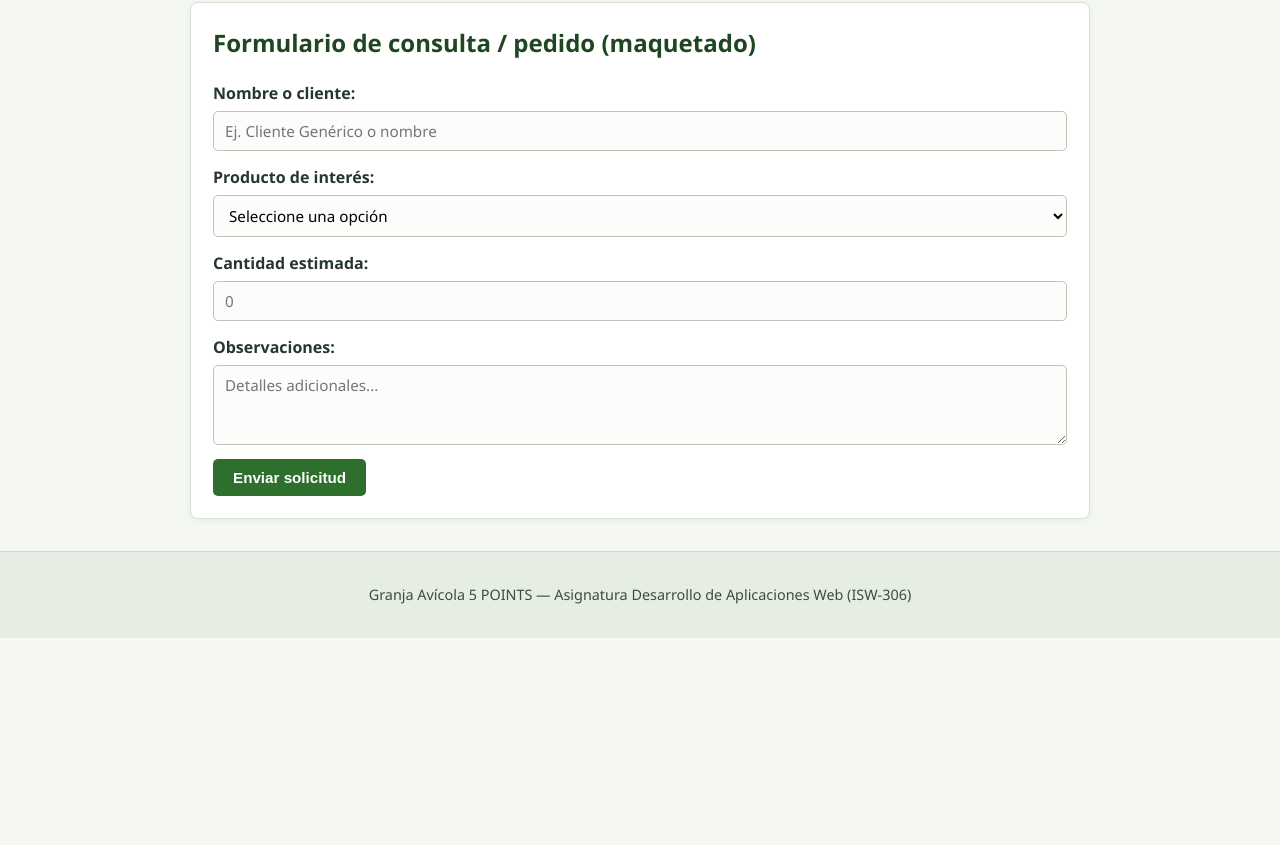
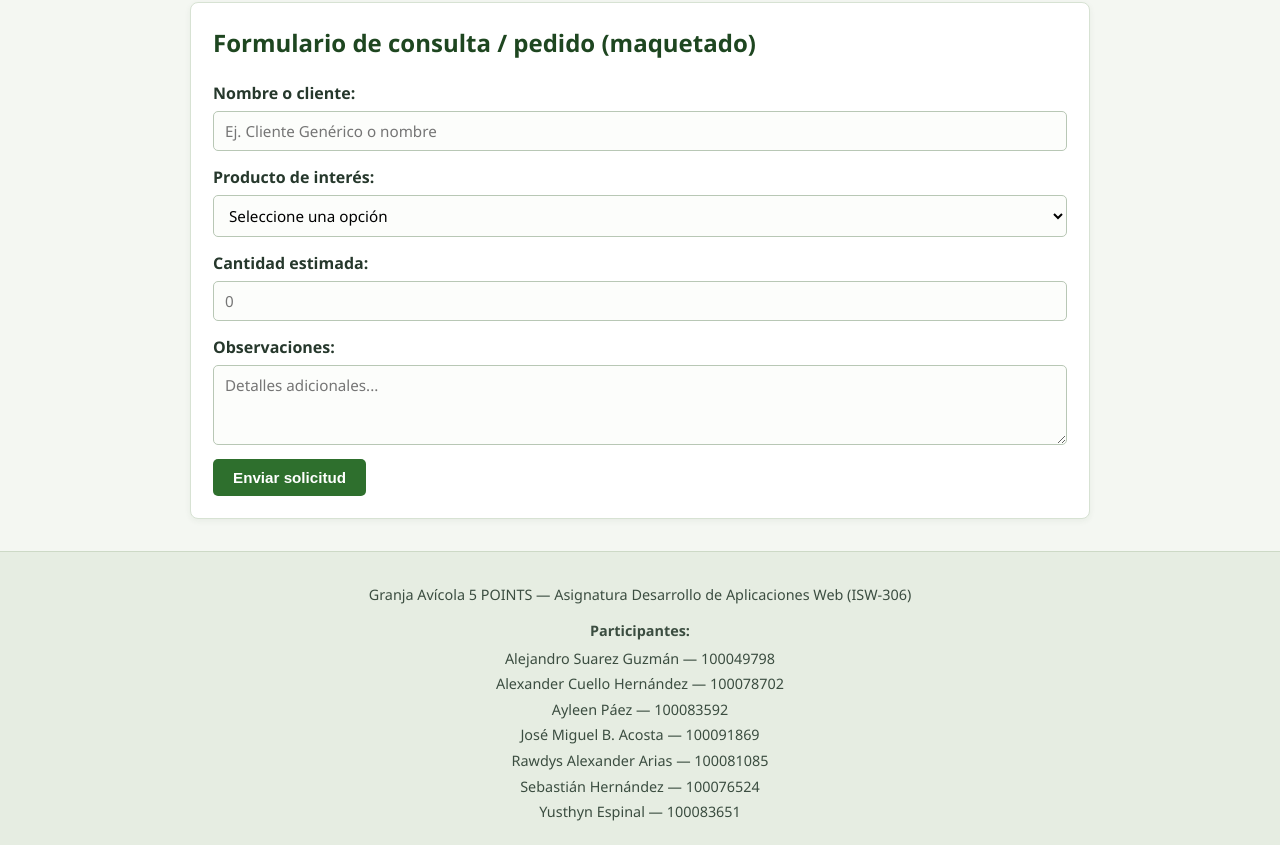
Before and after one commit to ASG888/granja-avicola-isw306, a plain HTML site: page productos.html in a window 1280 px wide. Shown: the part 427-1272 px from the top of the page. Before the commit the page ends 1065 px from the top, so only its background shows below. Drawn offline with Linux system fonts and the light colour scheme.

Commit message:
Actualizacion del footer de ISW-306

```diff
--- a/estilos.css
+++ b/estilos.css
@@ -163,3 +163,19 @@ a:hover {
 .btn-enviar:hover {
     background-color: #1e4620;
 }
+
+.titulo-participantes {
+    margin-top: 10px;
+    margin-bottom: 6px;
+}
+
+.lista-participantes {
+    list-style: none;
+    padding: 0;
+    margin: 0 auto;
+    max-width: 520px;
+}
+
+.lista-participantes li {
+    margin-bottom: 4px;
+}
--- a/productos.html
+++ b/productos.html
@@ -71,5 +71,15 @@
 
     <footer id="pie-pagina">
         <p>Granja Avícola 5 POINTS &mdash; Asignatura Desarrollo de Aplicaciones Web (ISW-306)</p>
+        <p class="titulo-participantes"><strong>Participantes:</strong></p>
+        <ul class="lista-participantes">
+            <li>Alejandro Suarez Guzmán &mdash; 100049798</li>
+            <li>Alexander Cuello Hernández &mdash; 100078702</li>
+            <li>Ayleen Páez &mdash; 100083592</li>
+            <li>José Miguel B. Acosta &mdash; 100091869</li>
+            <li>Rawdys Alexander Arias &mdash; 100081085</li>
+            <li>Sebastián Hernández &mdash; 100076524</li>
+            <li>Yusthyn Espinal &mdash; 100083651</li>
+        </ul>
     </footer>
 </body>
```
Also changed, not shown: index.html (+10 -1 lines).
